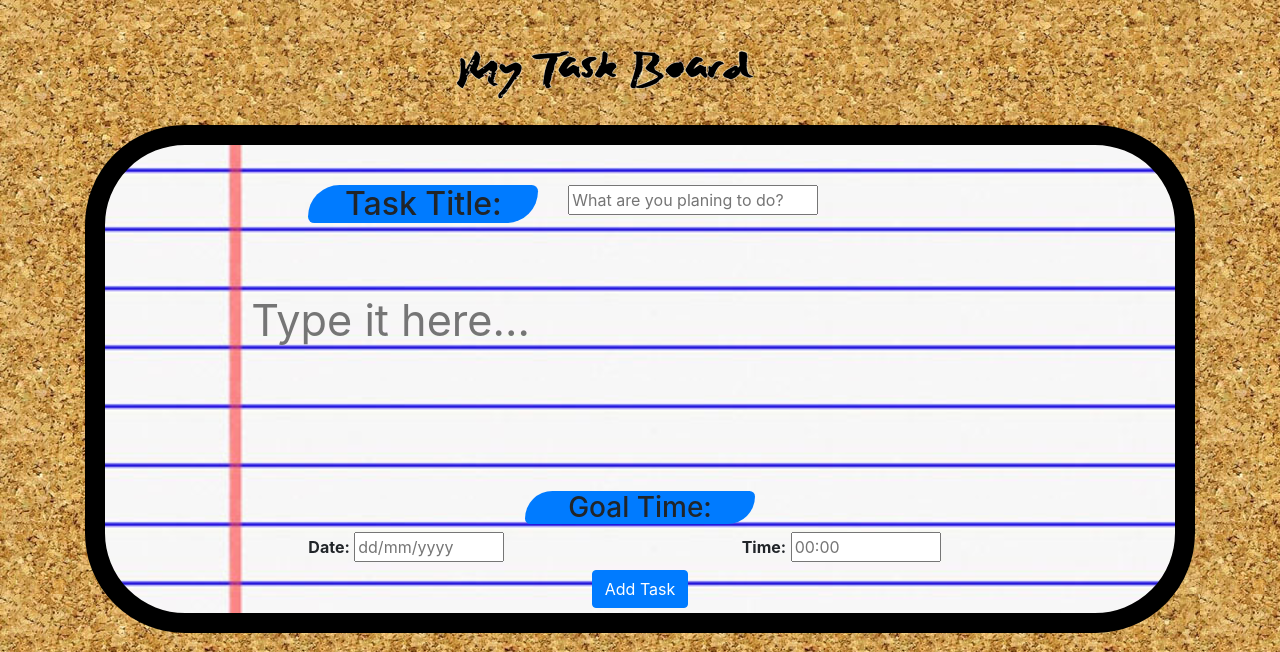
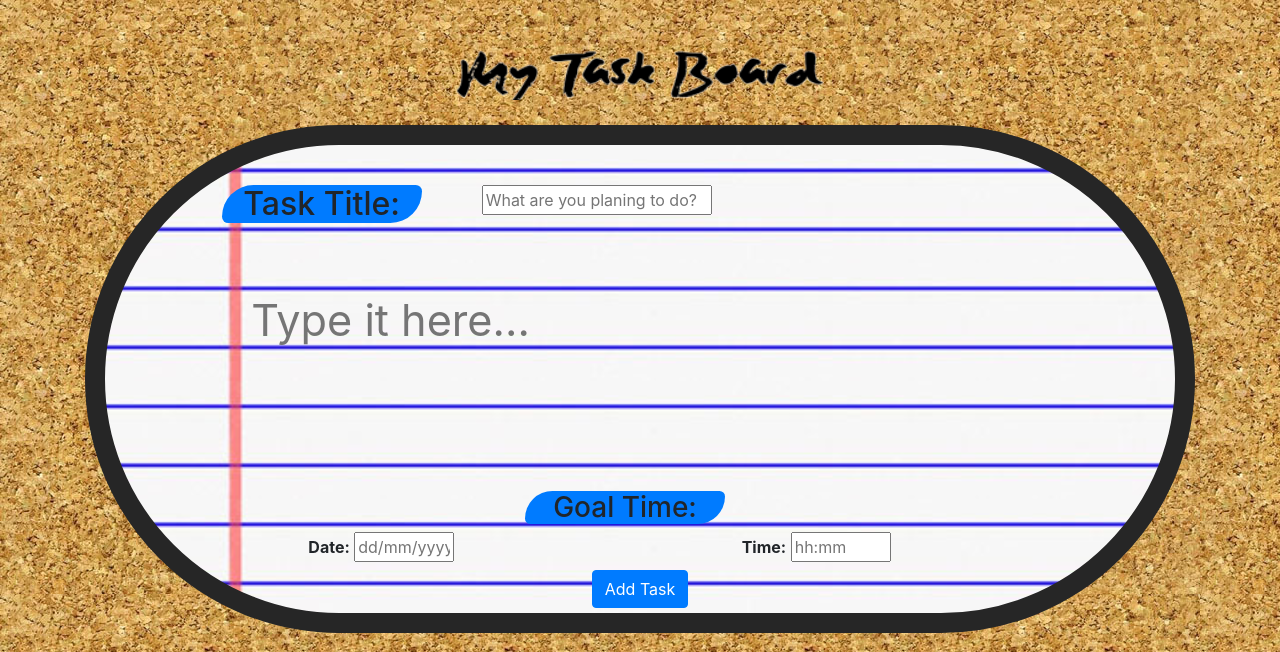
Before and after one commit to eligarlo/Full-Stack-JB, a plain HTML site: page Projects/First Project HTML5/index.html in a window 1280 px wide. Shown: the top 652 px of the page. Drawn offline with nearby package versions, Linux system fonts and the light colour scheme.

Commit message:
Adding style

```diff
--- a/Projects/First Project HTML5/main.js
+++ b/Projects/First Project HTML5/main.js
@@ -174,8 +174,8 @@ let taskBoard = (function () {
                 notesArray: [{
                         title: "Example",
                         text: "Lorem ipsum dolor sit amet, consectetur adipiscing elit. Nulla molestie tortor vitae gravida aliquam. Pellentesque ultrices sapien at felis hendrerit vestibulum. In hac habitasse platea dictumst. Suspendisse sit amet lorem id leo varius sodales. Ut sit amet massa ligula. Mauris sit amet tortor nec tellus tincidunt scelerisque. Aliquam eget mauris vel nunc cursus placerat.",
-                        date: '04/09/2018',
-                        time: '12:30',
+                        date: 'dd/mm/yyyy',
+                        time: 'hh:mm',
                         justPosted: 'visi'
                 },
                 ],
--- a/Projects/First Project HTML5/style.less
+++ b/Projects/First Project HTML5/style.less
@@ -36,6 +36,7 @@ body {
         .bckimg {
             background-image: url('img/title.png');
             background-repeat: no-repeat;
+            background-size:cover;
             height: 50px;
             margin-top: 50px;
         }
@@ -44,8 +45,8 @@ body {
 
     main {
         background-image: url('img/formbg.jpg');
-        border: 20px solid black;
-        border-radius: 100px;
+        border: 20px solid #262626;
+        border-radius: 280px;
         background-size: contain;
         margin-top: 25px;
         padding: 5px;
@@ -78,6 +79,7 @@ body {
         #headerNewTask {
             background-color: @primary-color;
             border-radius: 50px 10px;
+            max-width: 200px;
             text-align: center;
         }
         .alertNotification {
--- a/Projects/First Project HTML5/templates.js
+++ b/Projects/First Project HTML5/templates.js
@@ -14,12 +14,12 @@ function createTaskTemplate() {
     return `
     <div class="container">
     <div class="row title">
-        <div class="col-sm"></div>
+        <div class="col-sm-1"></div>
         <div class="col-sm-3">
             <h2 id="headerNewTask">Task Title:</h2>
         </div>
         <div class="col-sm-7">
-            <input id="titleTask" type="text" class="inputValidation" placeholder="What are you planing to do?" maxlength="15" style="width:250px" required/>
+            <input id="titleTask" type="text" class="inputValidation" placeholder="What are you planing to do?" maxlength="15" style="width:230px" required/>
             <p class="alertNotification"></p>
         </div>
     </div>
@@ -43,13 +43,13 @@ function createTaskTemplate() {
             <div class="col-sm"></div>
             <div class="col-sm-5">
                 <label><strong>Date:</strong>
-                <input id="dateTask" type="text" class="inputValidation" placeholder="dd/mm/yyyy" maxlength="10" style="width:150px" required/>
+                <input id="dateTask" type="text" class="inputValidation" placeholder="dd/mm/yyyy" maxlength="10" style="max-width:100px" required/>
                 </label>
                 <p class="alertNotification"></p>
             </div>
             <div class="col-sm-5">
                 <label><strong>Time:</strong>
-                <input id="timeTask" class="inputValidation" placeholder="00:00" maxlength="11" style="width:150px" required/>
+                <input id="timeTask" class="inputValidation" placeholder="hh:mm" maxlength="11" style="max-width:100px" required/>
                 </label>
                 <p class="alertNotification"></p>
             </div>
@@ -69,7 +69,7 @@ function displayNoteTemplate() {
         <div  id="{{title}}1" class="col-sm-2 notes-img note show-remove {{justPosted}}">
             <div class="row align-items-start">
                 <div class="col-sm"><span class="underline"><strong>{{title}}</strong></span></div>
-                <div class="col-sm">
+                <div class="col-sm trash-place">
                     <i onclick="taskBoard.startSite.removeNote(id)" id="{{title}}" class="far fa-trash-alt remove"></i>
                 </div>
             </div>
```
Also changed, not shown: Projects/First Project HTML5/style.css.
